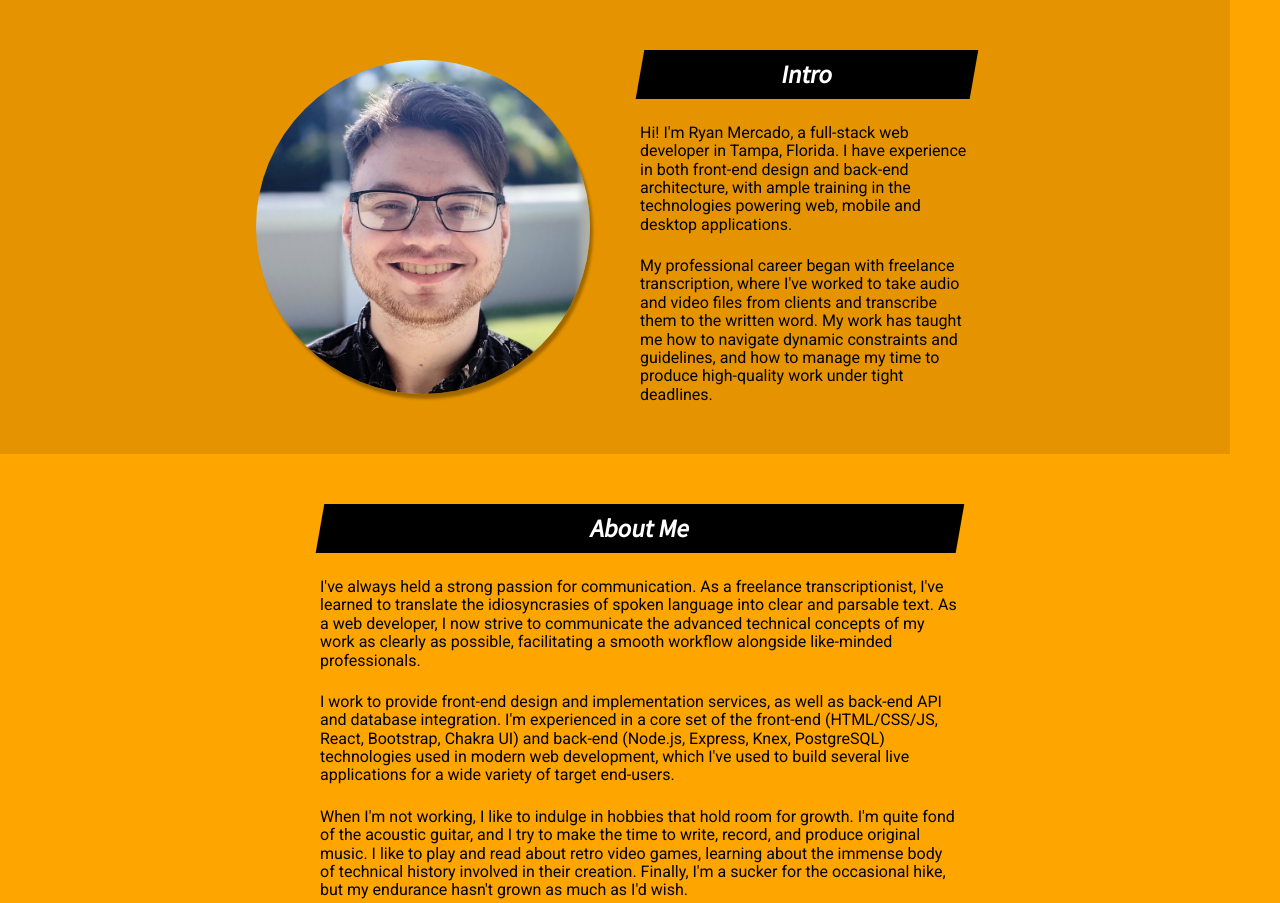
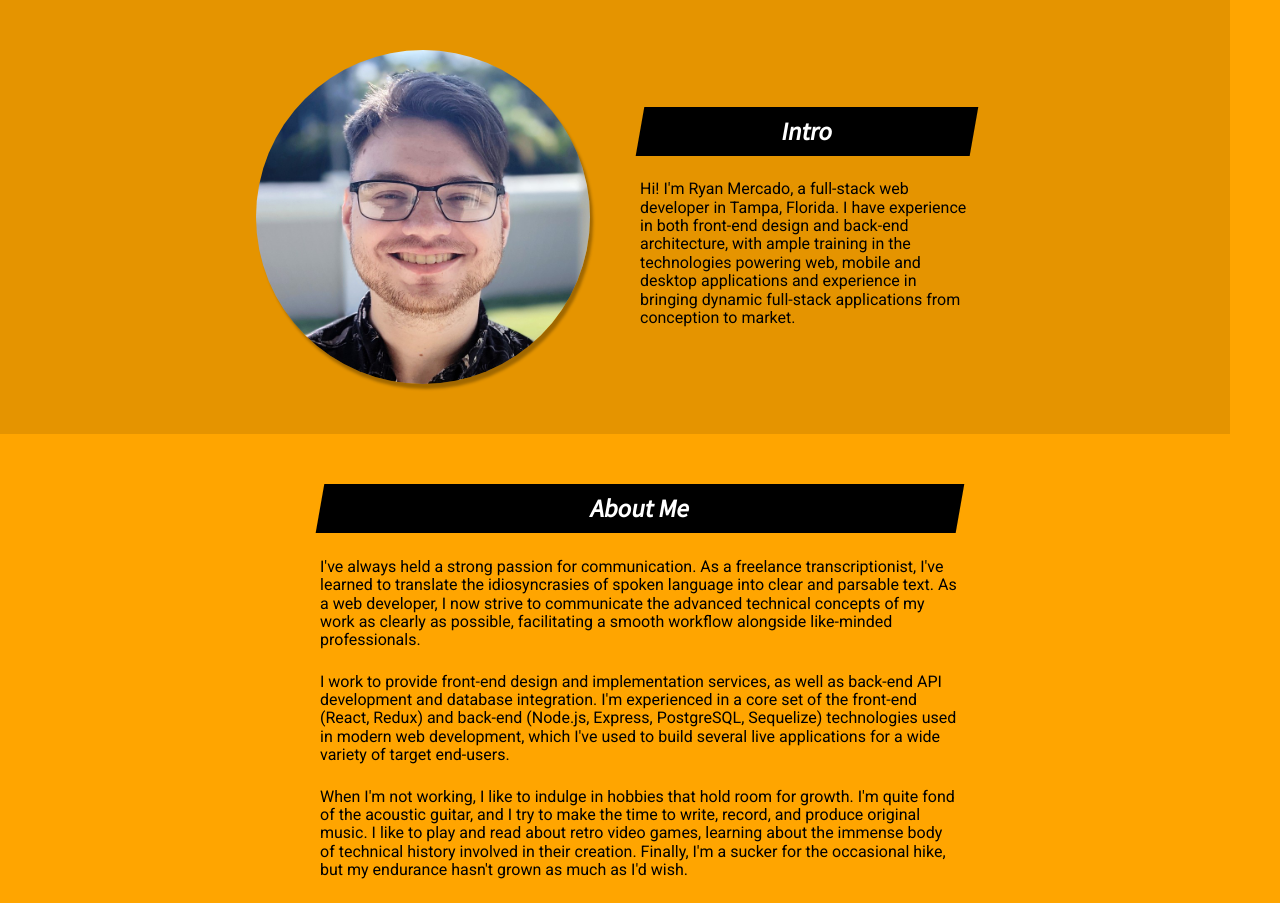
Before and after one commit to ryandavidmercado/ryandavidmercado.github.io, a website: page index.html in a window 1280 px wide. Shown: the part 800-1703 px from the top of the page. Drawn offline with nearby package versions, Linux system fonts and the light colour scheme; no server answers; some icons are missing.

Commit message:
Update index.html

```diff
--- a/index.html
+++ b/index.html
@@ -48,13 +48,8 @@ Our content is not displayed until our CSS has been parsed. -->
         <p>
           Hi! I'm Ryan Mercado, a full-stack web developer in Tampa, Florida.
           I have experience in both front-end design and back-end architecture,
-          with ample training in the technologies powering web, mobile and desktop applications.
-        </p>
-        <p>
-          My professional career began with freelance transcription,
-          where I've worked to take audio and video files from clients and transcribe them to the written word.
-          My work has taught me how to navigate dynamic constraints and guidelines, and how to manage
-          my time to produce high-quality work under tight deadlines.
+          with ample training in the technologies powering web, mobile and desktop applications
+          and experience in bringing dynamic full-stack applications from conception to market.
         </p>
       </div>
     </section>
@@ -70,9 +65,9 @@ Our content is not displayed until our CSS has been parsed. -->
       </p>
       <p>
         I work to provide front-end design and implementation services,
-        as well as back-end API and database integration. I'm experienced in a core set of
-        the front-end (HTML/CSS/JS, React, Bootstrap, Chakra UI)
-        and back-end (Node.js, Express, Knex, PostgreSQL) technologies used in modern web development,
+        as well as back-end API development and database integration. I'm experienced in a core set of
+        the front-end (React, Redux)
+        and back-end (Node.js, Express, PostgreSQL, Sequelize) technologies used in modern web development,
         which I've used to build several live applications for a wide variety of target end-users.
       </p>
       <p>
```
